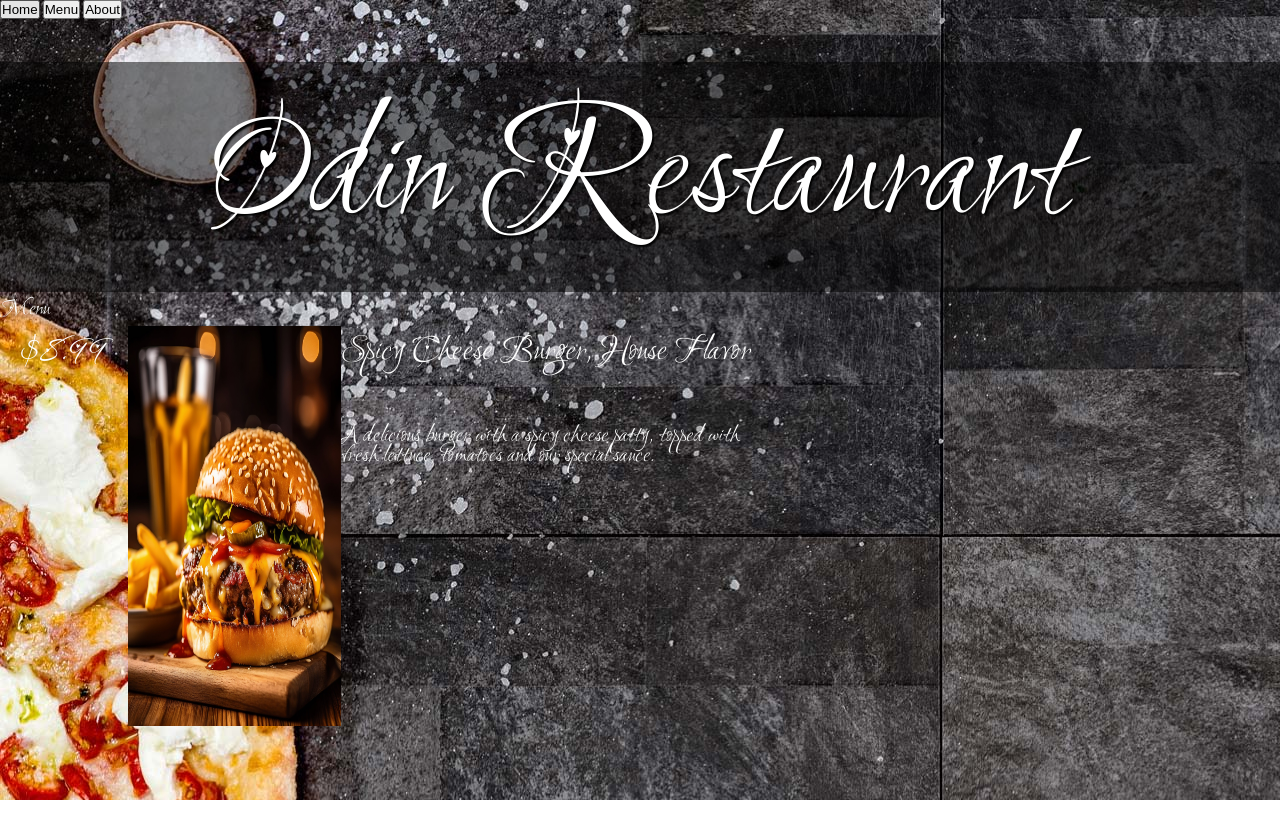
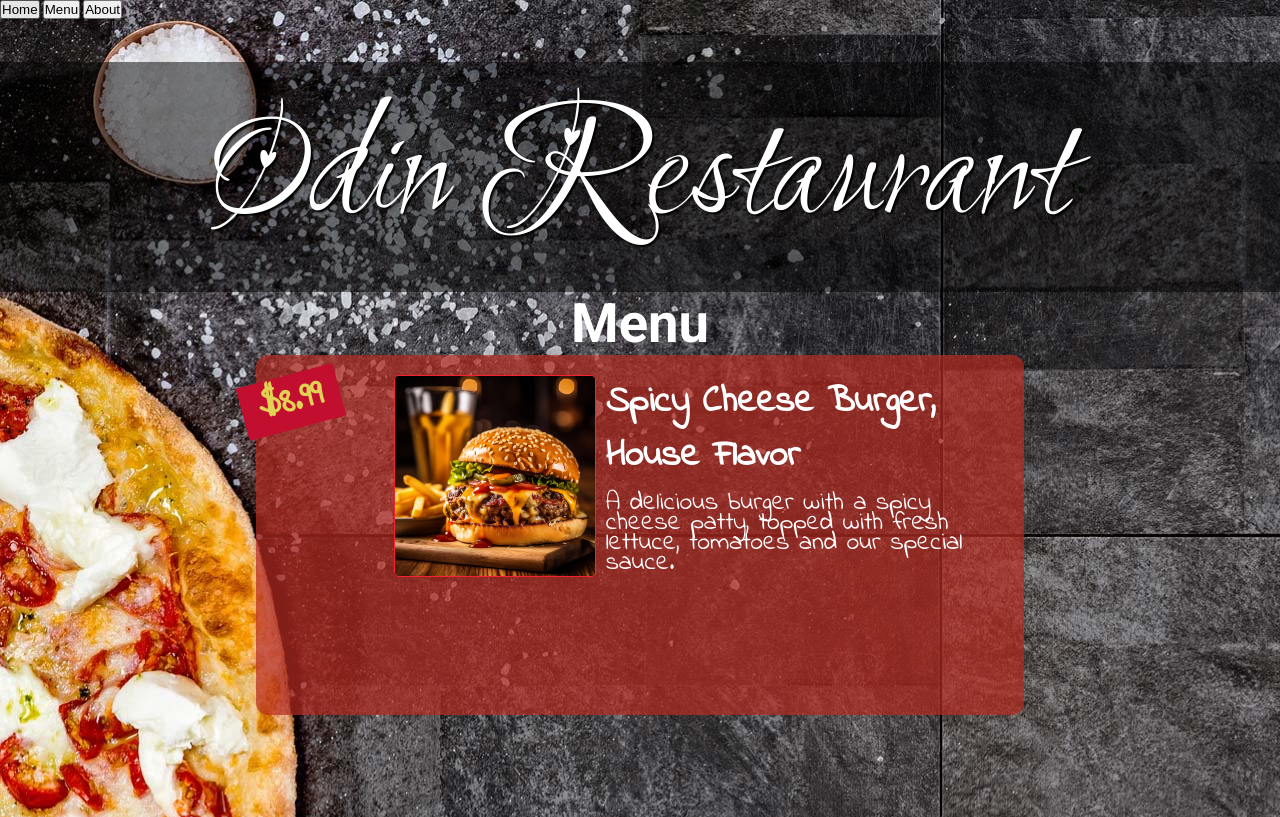
Before and after one commit to voiceinthedark/odin-restaurant-page, a website built with webpack: page src/template.html in a window 1280 px wide. Built offline with nearby package versions, Linux system fonts and the light colour scheme.

Commit message:
restaurant-page: Menu ite
- Added image loading in webpack and script
- Added more fonts
- Added styling to item card

```diff
--- a/src/content-menu.js
+++ b/src/content-menu.js
@@ -1,3 +1,8 @@
+import imgPancake from './assets/imgs/foodiesfeed.com_pouring-honey-on-pancakesk.jpg';
+import imgBurger from './assets/imgs/462860.jpg';
+import imgCheeseCake from './assets/imgs/foodiesfeed.com_refreshing-lemon-cheesecake-slice-with-mint-garnish.jpg';
+import imgEggsFried from './assets/imgs/foodiesfeed.com_colorful-veggie-bowl-with-eggs-and-fresh-corn.png';
+
 function createContentMenu() {
   const menuPage = document.createElement('article');
   menuPage.classList.add('menu-page');
@@ -11,7 +16,7 @@ function createContentMenu() {
   const menuItems = [
     createMenuItem('Spicy Cheese Burger, House Flavor',
     'A delicious burger with a spicy cheese patty, topped with fresh lettuce, tomatoes and our special sauce.',
-    8.99, './assets/imgs/462860.jpg'),
+    8.99, imgBurger),
   ];
 
   for (const item of menuItems){
--- a/src/styles.css
+++ b/src/styles.css
@@ -3,6 +3,21 @@
   src: url('./assets/fonts/LoveLight-Regular.ttf') format('truetype');
   font-style: normal;
   font-weight: 200 900;
+}
+
+@font-face {
+  font-family: 'Roboto';
+  src: url('./assets/fonts//Roboto-VariableFont_wdth\,wght.ttf') format('truetype'),
+    url('./assets/fonts/Roboto-Italic-VariableFont_wdth,wght.ttf') format('truetype');
+  font-style: normal;
+  font-weight: 100 900;
+}
+
+@font-face {
+  font-family: 'Indie Flower';
+  src: url('./assets/fonts/IndieFlower-Regular.ttf') format('truetype');
+  font-style: normal;
+  font-weight: 400;
 }
 
 *,
@@ -46,14 +61,26 @@ body {
   display: flex;
   flex-direction: column;
   justify-content: center;
+  align-items: center;
+  font-family: 'Indie Flower', sans-serif;
+
+  .menu-title {
+    text-align: center;
+    font-size: 3.4rem;
+    font-family: 'Roboto', 'Indie Flower', sans-serif;
+  }
 }
 
 .item-card {
+  position: relative;
   display: grid;
   grid-template-columns: 1fr 5fr;
   grid-template-areas: "price container";
-  height: 400px;
+  height: 360px;
   width: 60%;
+  background-color: rgb(183 43 33 / 0.7);
+  border-radius: 12px;
+  padding: 20px 15px;
 
   .item-container {
     grid-area: container;
@@ -62,30 +89,44 @@ body {
     grid-template-rows: 1fr 3fr;
     grid-template-areas: "image title"
       "image description";
+    gap: 10px;
 
     h3 {
       grid-area: title;
       font-size: 2.3rem;
     }
+
     .item-description {
       grid-area: description;
       font-size: 1.6rem;
       line-height: 1.25rem;
 
     }
+
     .item-image {
       grid-area: image;
-      height: 400px;
+      height: auto;
       width: 100%;
-      background-size: cover;
+      /* background-size: 120px; */
+      border-radius: 5px;
+      border: 1px solid #f7222f;
     }
 
   }
 
   .item-price {
+    position: absolute;
+    top: 0;
+    left: -30px;
+    align-self: start;
+    margin-right: 10px;
     grid-area: price;
     text-align: center;
     font-size: 2.3rem;
     font-weight: 600;
+    color: #e1d155;
+    background-color: #c30f2f;
+    width: 100px;
+    transform: rotate(-15deg);
   }
 }
--- a/webpack.config.js
+++ b/webpack.config.js
@@ -31,6 +31,10 @@ module.exports = {
 			{
 				test: /\.(png|jpe?g|gif|svg)$/i,
 				type: 'asset/resource',
+        generator: {
+          filename: 'images/[name][ext]',
+
+        },
 			},
       {
         test: /\.(woff|woff2|ttf|otf)$/i,
```
Also changed, not shown: README.md, src/assets/fonts/IndieFlower-Regular.ttf (added), src/assets/fonts/Roboto-Italic-VariableFont_wdth,wght.ttf (added), src/assets/fonts/Roboto-VariableFont_wdth,wght.ttf (added). Lines whose indentation alone changed are shown as unchanged.
